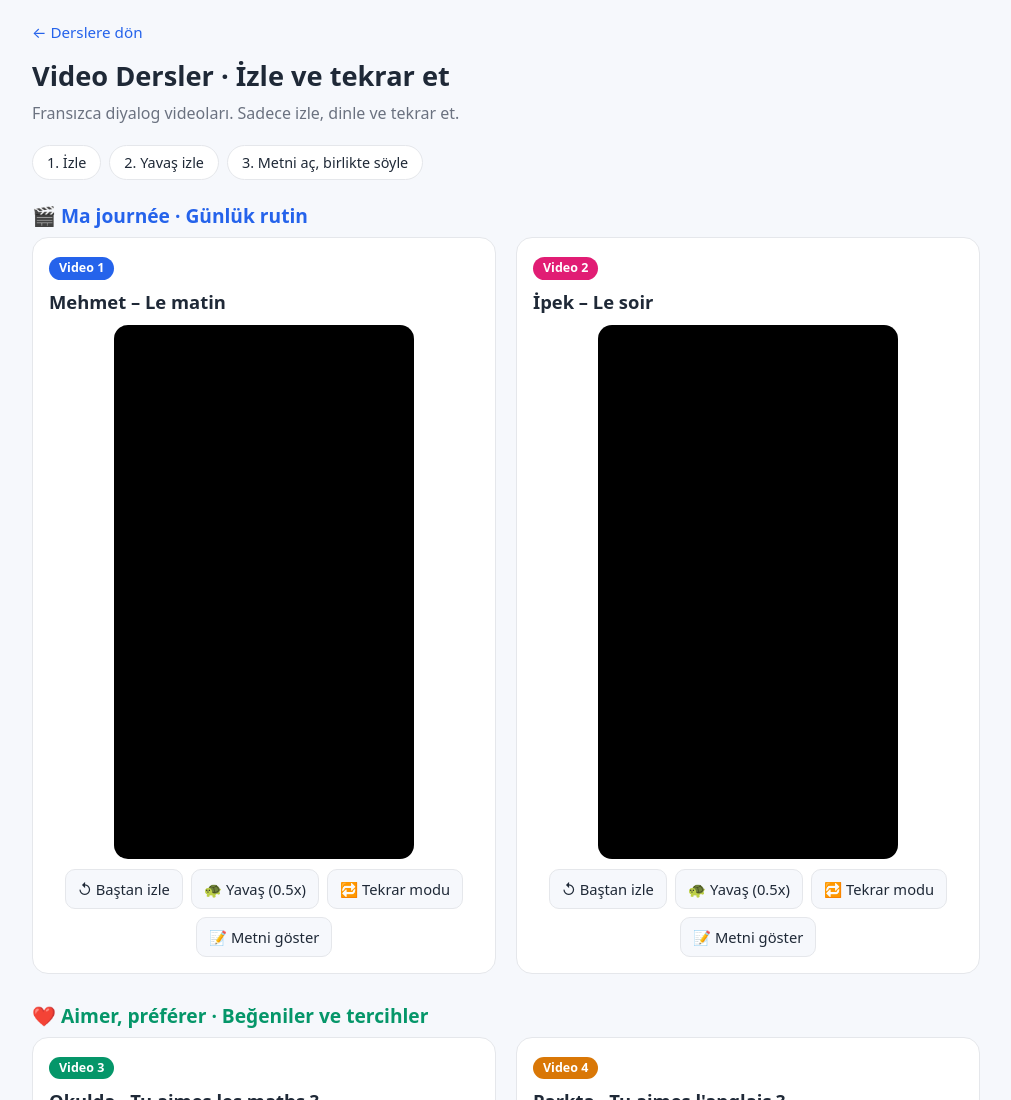
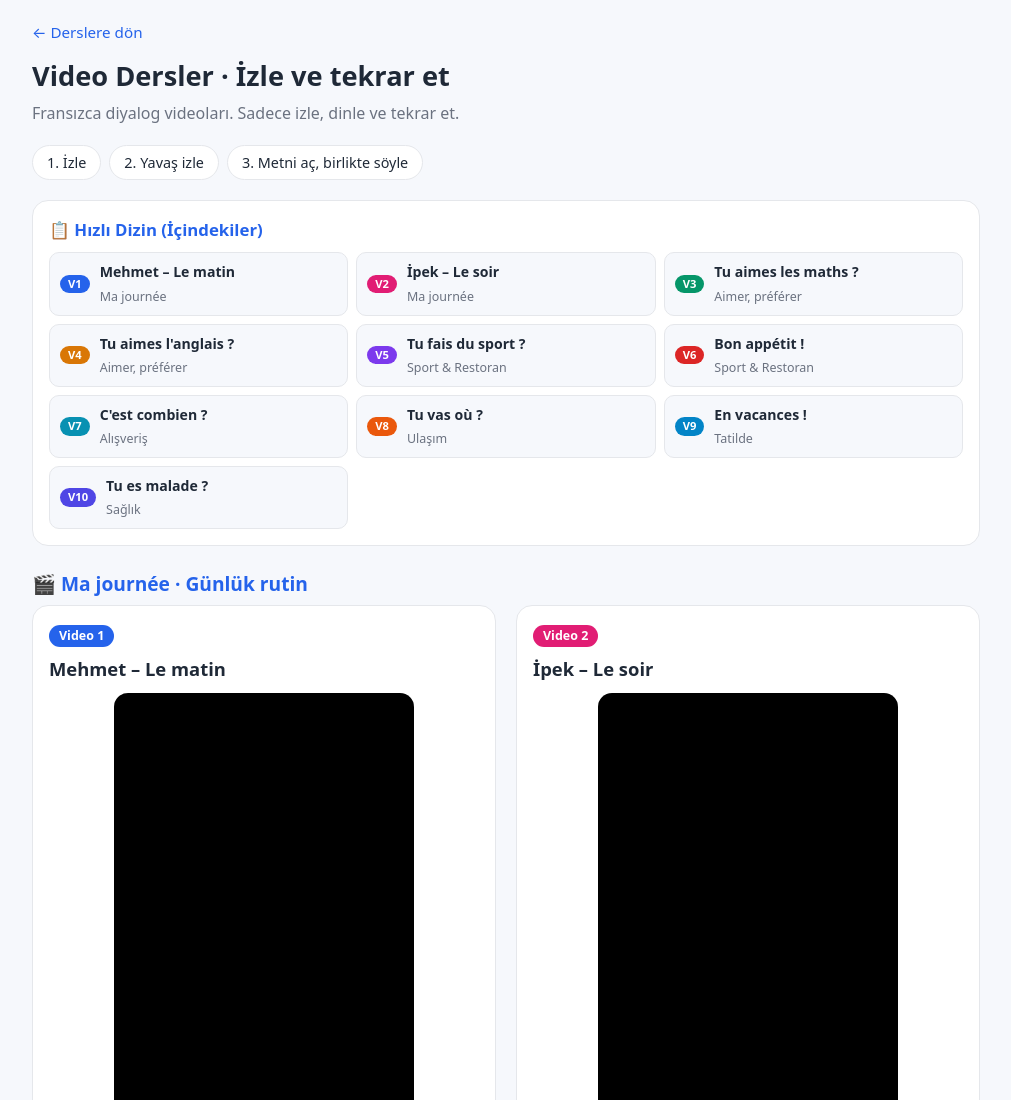
Before and after one commit to fmemo75-prog/fransizcaA1, a plain HTML site: page a1-video-journee.html in a window 1280 px wide. Shown: the top 1100 px of the page, without its empty margins (134-1145 px from the left). Drawn offline with Linux system fonts and the light colour scheme.

Commit message:
Update a1-video-journee.html

```diff
--- a/a1-video-journee.html
+++ b/a1-video-journee.html
@@ -12,14 +12,23 @@
   @media (prefers-color-scheme: dark){
     :root{ --bg:#0f172a; --card:#1e293b; --text:#e5e7eb; --muted:#9ca3af; --line:#334155; }
   }
+  html{scroll-behavior:smooth}
   *{box-sizing:border-box}
   body{margin:0;font-family:system-ui,-apple-system,"Segoe UI",Roboto,sans-serif;background:var(--bg);color:var(--text);line-height:1.5}
   .wrap{max-width:980px;margin:0 auto;padding:20px 16px 48px}
   .back{display:inline-block;margin-bottom:12px;color:var(--accent);text-decoration:none;font-size:.95rem}
   h1{margin:0 0 4px;font-size:1.7rem}
   .sub{color:var(--muted);margin:0 0 20px}
-  .steps{display:flex;gap:8px;flex-wrap:wrap;margin:0 0 22px;padding:0;list-style:none}
+  .steps{display:flex;gap:8px;flex-wrap:wrap;margin:0 0 20px;padding:0;list-style:none}
   .steps li{background:var(--card);border:1px solid var(--line);border-radius:999px;padding:6px 14px;font-size:.9rem}
+  .toc-card{background:var(--card);border:1px solid var(--line);border-radius:16px;padding:16px;margin-bottom:24px}
+  .toc-card h3{margin:0 0 10px;font-size:1.05rem;color:var(--accent);display:flex;align-items:center;gap:8px}
+  .toc-grid{display:grid;grid-template-columns:repeat(auto-fill, minmax(260px, 1fr));gap:8px}
+  .toc-item{display:flex;align-items:center;gap:10px;text-decoration:none;color:var(--text);padding:8px 10px;border-radius:10px;background:var(--bg);border:1px solid var(--line);transition:all .15s}
+  .toc-item:hover{border-color:var(--accent);transform:translateY(-1px)}
+  .toc-item .tag{margin-bottom:0;flex-shrink:0;font-size:.7rem;padding:1px 8px}
+  .toc-item .info b{display:block;font-size:.88rem}
+  .toc-item .info small{color:var(--muted);font-size:.78rem}
   .grid{display:grid;grid-template-columns:1fr 1fr;gap:20px}
   @media (max-width:760px){ .grid{grid-template-columns:1fr} }
   .card{background:var(--card);border:1px solid var(--line);border-radius:16px;padding:16px}
@@ -70,10 +79,56 @@
     <li>3. Metni aç, birlikte söyle</li>
   </ol>
 
+  <div class="toc-card">
+    <h3>📋 Hızlı Dizin (İçindekiler)</h3>
+    <div class="toc-grid">
+      <a class="toc-item" href="#sec-mehmet">
+        <span class="tag t1">V1</span>
+        <div class="info"><b>Mehmet – Le matin</b><small>Ma journée</small></div>
+      </a>
+      <a class="toc-item" href="#sec-ipek">
+        <span class="tag t2">V2</span>
+        <div class="info"><b>İpek – Le soir</b><small>Ma journée</small></div>
+      </a>
+      <a class="toc-item" href="#sec-aimer1">
+        <span class="tag t3">V3</span>
+        <div class="info"><b>Tu aimes les maths ?</b><small>Aimer, préférer</small></div>
+      </a>
+      <a class="toc-item" href="#sec-aimer2">
+        <span class="tag t4">V4</span>
+        <div class="info"><b>Tu aimes l'anglais ?</b><small>Aimer, préférer</small></div>
+      </a>
+      <a class="toc-item" href="#sec-sport">
+        <span class="tag t5">V5</span>
+        <div class="info"><b>Tu fais du sport ?</b><small>Sport & Restoran</small></div>
+      </a>
+      <a class="toc-item" href="#sec-resto">
+        <span class="tag t6">V6</span>
+        <div class="info"><b>Bon appétit !</b><small>Sport & Restoran</small></div>
+      </a>
+      <a class="toc-item" href="#sec-shopping">
+        <span class="tag t7">V7</span>
+        <div class="info"><b>C'est combien ?</b><small>Alışveriş</small></div>
+      </a>
+      <a class="toc-item" href="#sec-ulasim">
+        <span class="tag t8">V8</span>
+        <div class="info"><b>Tu vas où ?</b><small>Ulaşım</small></div>
+      </a>
+      <a class="toc-item" href="#sec-vacances">
+        <span class="tag t9">V9</span>
+        <div class="info"><b>En vacances !</b><small>Tatilde</small></div>
+      </a>
+      <a class="toc-item" href="#sec-sante">
+        <span class="tag t10">V10</span>
+        <div class="info"><b>Tu es malade ?</b><small>Sağlık</small></div>
+      </a>
+    </div>
+  </div>
+
   <h2 style="margin:22px 0 6px;font-size:1.2rem;color:var(--accent)">🎬 Ma journée · Günlük rutin</h2>
   <div class="grid">
     <!-- MEHMET -->
-    <section class="card p1">
+    <section class="card p1" id="sec-mehmet">
       <span class="tag t1">Video 1</span>
       <h2>Mehmet – Le matin</h2>
       <div class="player"><div id="player-mehmet"></div></div>
@@ -92,7 +147,7 @@
     </section>
 
     <!-- İPEK -->
-    <section class="card p2">
+    <section class="card p2" id="sec-ipek">
       <span class="tag t2">Video 2</span>
       <h2>İpek – Le soir</h2>
       <div class="player"><div id="player-ipek"></div></div>
@@ -114,7 +169,7 @@
   <h2 style="margin:28px 0 6px;font-size:1.2rem;color:#059669">❤️ Aimer, préférer · Beğeniler ve tercihler</h2>
   <div class="grid">
     <!-- AIMER 1 -->
-    <section class="card p3">
+    <section class="card p3" id="sec-aimer1">
       <span class="tag t3">Video 3</span>
       <h2>Okulda · Tu aimes les maths ?</h2>
       <div class="player"><div id="player-aimer1"></div></div>
@@ -134,7 +189,7 @@
     </section>
 
     <!-- AIMER 2 -->
-    <section class="card p4">
+    <section class="card p4" id="sec-aimer2">
       <span class="tag t4">Video 4</span>
       <h2>Parkta · Tu aimes l'anglais ?</h2>
       <div class="player"><div id="player-aimer2"></div></div>
@@ -156,7 +211,7 @@
   <h2 style="margin:28px 0 6px;font-size:1.2rem;color:#7c3aed">⚽ Spor ve Restoran · Faire du sport & Au restaurant</h2>
   <div class="grid">
     <!-- SPORT -->
-    <section class="card p5">
+    <section class="card p5" id="sec-sport">
       <span class="tag t5">Video 5</span>
       <h2>Parkta · Tu fais du sport ?</h2>
       <div class="player"><div id="player-sport"></div></div>
@@ -176,7 +231,7 @@
     </section>
 
     <!-- RESTAURANT -->
-    <section class="card p6">
+    <section class="card p6" id="sec-resto">
       <span class="tag t6">Video 6</span>
       <h2>Restoranda · Bon appétit !</h2>
       <div class="player"><div id="player-resto"></div></div>
@@ -201,7 +256,7 @@
   <h2 style="margin:28px 0 6px;font-size:1.2rem;color:#0891b2">🛍️ Alışveriş ve Ulaşım · Au magasin & Les transports</h2>
   <div class="grid">
     <!-- SHOPPING -->
-    <section class="card p7">
+    <section class="card p7" id="sec-shopping">
       <span class="tag t7">Video 7</span>
       <h2>Mağazada · C'est combien ?</h2>
       <div class="player"><div id="player-shopping"></div></div>
@@ -223,7 +278,7 @@
     </section>
 
     <!-- ULASIM -->
-    <section class="card p8">
+    <section class="card p8" id="sec-ulasim">
       <span class="tag t8">Video 8</span>
       <h2>Durakta · Tu vas où ?</h2>
       <div class="player"><div id="player-ulasim"></div></div>
@@ -246,7 +301,7 @@
   <h2 style="margin:28px 0 6px;font-size:1.2rem;color:#0284c7">🏖️ En vacances · Tatilde</h2>
   <div class="grid">
     <!-- VACANCES -->
-    <section class="card p9">
+    <section class="card p9" id="sec-vacances">
       <span class="tag t9">Video 9</span>
       <h2>Tatilde · Nous sommes en vacances !</h2>
       <div class="player"><div id="player-vacances"></div></div>
@@ -267,7 +322,7 @@
   <h2 style="margin:28px 0 6px;font-size:1.2rem;color:#4f46e5">💊 La santé · Sağlık</h2>
   <div class="grid">
     <!-- SANTE -->
-    <section class="card p10">
+    <section class="card p10" id="sec-sante">
       <span class="tag t10">Video 10</span>
       <h2>Sağlık · Tu es malade ?</h2>
       <div class="player"><div id="player-sante"></div></div>
```
